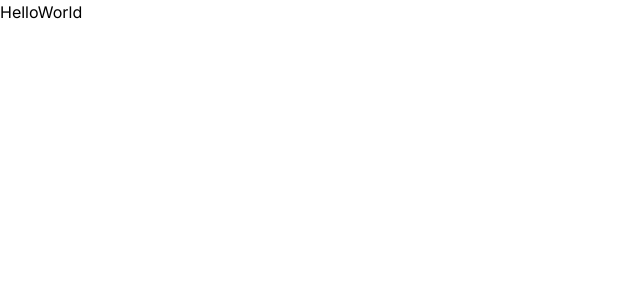
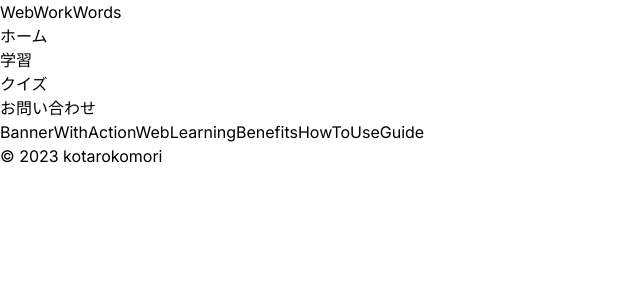
Before and after one commit to kotaro-hub/quiz-app, a Next.js app: page / in a window 1280 px wide. Shown: the top 300 px of the page, without its empty margins (0-640 px from the left). Built offline with nearby package versions, Linux system fonts and the light colour scheme.

Commit message:
Homeページに必要なコンポーネントを作成しました

```diff
--- a/src/app/layout.tsx
+++ b/src/app/layout.tsx
@@ -1,5 +1,8 @@
 import './globals.css'
 import { Inter } from 'next/font/google'
+
+import Header from '@/components/Header'
+import Footer from '@/components/Footer'
 
 const inter = Inter({ subsets: ['latin'] })
 
@@ -31,7 +34,11 @@ export const metadata = {
 const RootLayout = ({ children }: { children: React.ReactNode }) => {
   return (
     <html lang="ja">
-      <body className={inter.className}>{children}</body>
+      <body className={inter.className}>
+        <Header />
+        {children}
+        <Footer />
+      </body>
     </html>
   )
 }
--- a/src/app/page.tsx
+++ b/src/app/page.tsx
@@ -1,5 +1,15 @@
+import BannerWithAction from '@/features/Home/BannerWithAction'
+import WebLearningBenefits from '@/features/Home/WebLearningBenefits'
+import HowToUseGuide from '@/features/Home/HowToUseGuide'
+
 const Home = () => {
-  return <h1>HelloWorld</h1>
+  return (
+    <section>
+      <BannerWithAction />
+      <WebLearningBenefits />
+      <HowToUseGuide />
+    </section>
+  )
 }
 
 export default Home
--- /dev/null
+++ b/src/components/Footer.tsx
@@ -0,0 +1,9 @@
+const Footer = () => {
+  return (
+    <footer>
+      <p>&copy; 2023 kotarokomori</p>
+    </footer>
+  )
+}
+
+export default Footer
--- /dev/null
+++ b/src/components/Header.tsx
@@ -0,0 +1,25 @@
+import Link from 'next/link'
+
+const Header = () => {
+  return (
+    <header>
+      <h1>WebWorkWords</h1>
+      <ul>
+        <li>
+          <Link href="/">ホーム</Link>
+        </li>
+        <li>
+          <Link href="/learn">学習</Link>
+        </li>
+        <li>
+          <Link href="/quiz">クイズ</Link>
+        </li>
+        <li>
+          <Link href="/contact">お問い合わせ</Link>
+        </li>
+      </ul>
+    </header>
+  )
+}
+
+export default Header
--- /dev/null
+++ b/src/features/Home/BannerWithAction.tsx
@@ -0,0 +1,5 @@
+const BannerWithAction = () => {
+  return <>BannerWithAction</>
+}
+
+export default BannerWithAction
--- /dev/null
+++ b/src/features/Home/HowToUseGuide.tsx
@@ -0,0 +1,5 @@
+const HowToUseGuide = () => {
+  return <>HowToUseGuide</>
+}
+
+export default HowToUseGuide
--- /dev/null
+++ b/src/features/Home/WebLearningBenefits.tsx
@@ -0,0 +1,5 @@
+const WebLearningBenefits = () => {
+  return <>WebLearningBenefits</>
+}
+
+export default WebLearningBenefits
```
